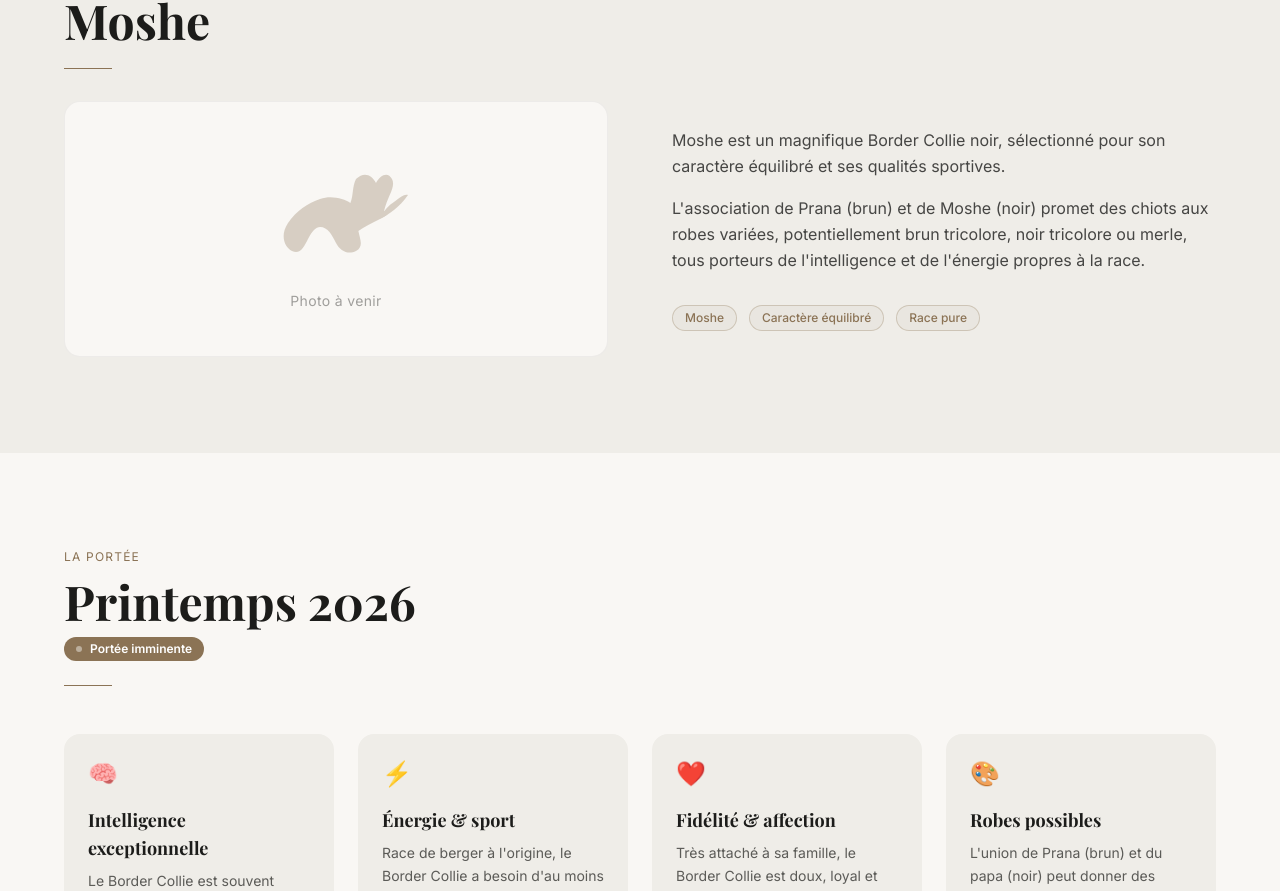
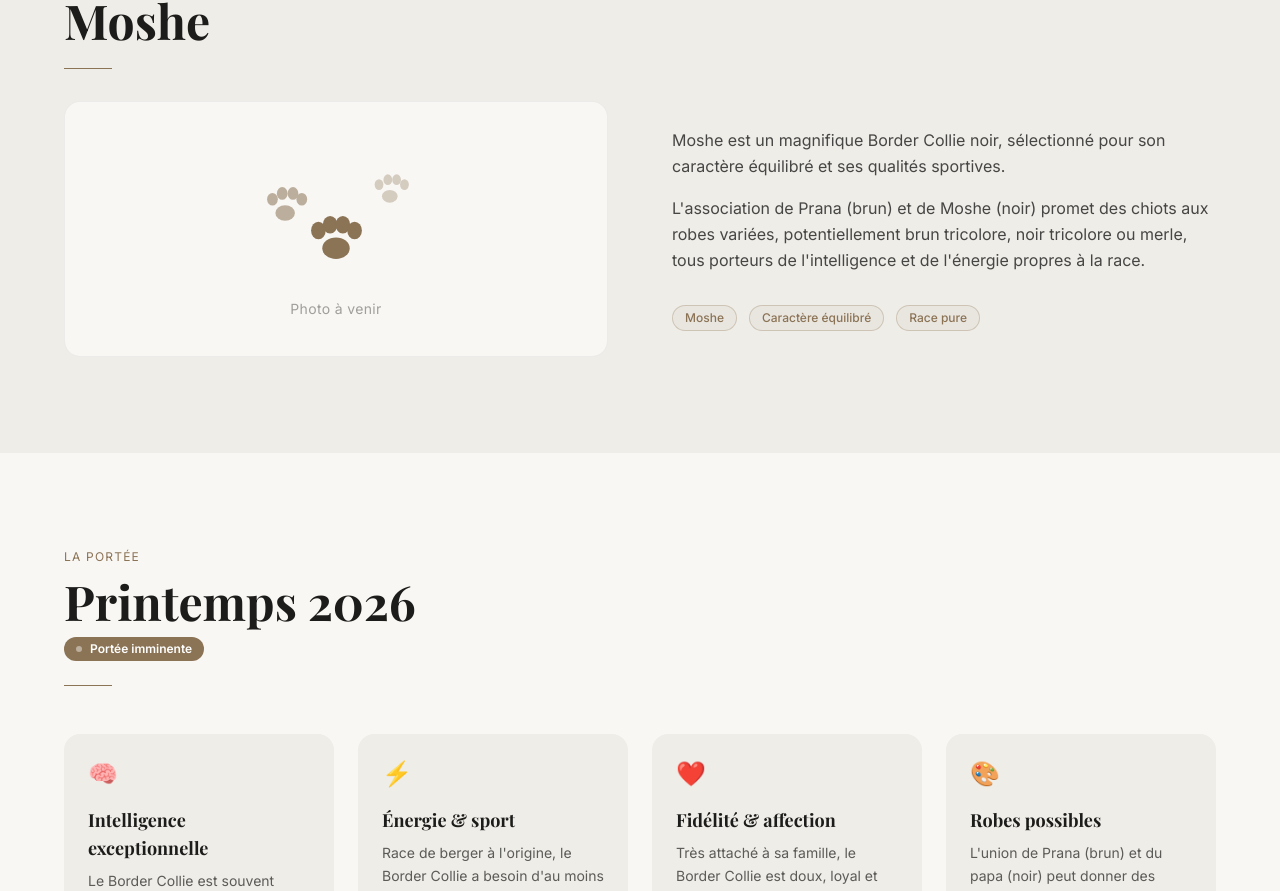
Before and after one commit to marcdebiolley/prana, a Next.js app: page / in a window 1280 px wide. Shown: the part 1939-2830 px from the top of the page. Built offline with nearby package versions, Linux system fonts and the light colour scheme.

Commit message:
Update layout and AboutFather component

```diff
--- a/app/layout.tsx
+++ b/app/layout.tsx
@@ -18,6 +18,9 @@ const inter = Inter({
 export const metadata: Metadata = {
   title: 'Portée de Prana — Chiots Border Collie',
   description: 'Portée imminente de Prana, Border Collie brun de 6 ans. Découvrez les parents et soumettez votre candidature d\'adoption.',
+  icons: {
+    icon: [{ url: '/icon.svg', type: 'image/svg+xml' }],
+  },
   openGraph: {
     title: 'Portée de Prana — Chiots Border Collie',
     description: 'Portée imminente de Prana, Border Collie brun de 6 ans.',
--- a/components/AboutFather.tsx
+++ b/components/AboutFather.tsx
@@ -1,28 +1,38 @@
 import FadeInSection from './FadeInSection'
 
-function BorderCollieIcon() {
+function PawsIcon() {
   return (
     <svg
-      viewBox="0 0 200 160"
+      viewBox="0 0 180 140"
       fill="none"
       xmlns="http://www.w3.org/2000/svg"
-      className="w-40 h-32 opacity-30"
+      className="w-44 h-36"
       aria-hidden="true"
     >
-      <path
-        d="M160 80 C165 60, 175 50, 170 40 C165 30, 155 35, 150 45
-           C145 35, 135 30, 125 40 C120 50, 122 60, 118 70
-           C110 65, 95 60, 80 65 C65 70, 50 80, 40 95
-           C30 110, 35 125, 45 130 C55 135, 60 125, 65 115
-           C70 105, 75 100, 80 100 C90 100, 95 110, 100 120
-           C105 130, 115 135, 125 130 C135 125, 130 115, 128 105
-           C135 100, 145 95, 155 90 C165 85, 168 82, 160 80Z"
-        fill="#8B7355"
-      />
-      <path
-        d="M155 90 C165 85, 180 75, 190 60 C185 58, 178 65, 168 72 C162 77, 158 83, 155 90Z"
-        fill="#8B7355"
-      />
+      {/* Patte grande — centre bas */}
+      <g fill="#8B7355" opacity="1">
+        <ellipse cx="90" cy="108" rx="14" ry="11" />
+        <ellipse cx="72" cy="90" rx="7.5" ry="9" />
+        <ellipse cx="84" cy="84" rx="7.5" ry="9" />
+        <ellipse cx="97" cy="84" rx="7.5" ry="9" />
+        <ellipse cx="109" cy="90" rx="7.5" ry="9" />
+      </g>
+      {/* Patte moyenne — haut gauche */}
+      <g fill="#8B7355" opacity="0.55">
+        <ellipse cx="38" cy="72" rx="10" ry="8" />
+        <ellipse cx="25" cy="58" rx="5.5" ry="6.5" />
+        <ellipse cx="35" cy="52" rx="5.5" ry="6.5" />
+        <ellipse cx="46" cy="52" rx="5.5" ry="6.5" />
+        <ellipse cx="55" cy="58" rx="5.5" ry="6.5" />
+      </g>
+      {/* Patte petite — haut droit */}
+      <g fill="#8B7355" opacity="0.32">
+        <ellipse cx="145" cy="55" rx="8" ry="6.5" />
+        <ellipse cx="134" cy="43" rx="4.5" ry="5.5" />
+        <ellipse cx="143" cy="38" rx="4.5" ry="5.5" />
+        <ellipse cx="152" cy="38" rx="4.5" ry="5.5" />
+        <ellipse cx="160" cy="43" rx="4.5" ry="5.5" />
+      </g>
     </svg>
   )
 }
@@ -43,7 +53,7 @@ export default function AboutFather() {
           <FadeInSection delay={0.1}>
             <div className="flex items-center justify-center h-64 rounded-2xl bg-bg border border-text/5">
               <div className="text-center">
-                <BorderCollieIcon />
+                <PawsIcon />
                 <p className="font-sans text-sm text-text/40 mt-4 tracking-wide">Photo à venir</p>
               </div>
             </div>
```
Also changed, not shown: .claude/adoption-prana-claude-backup/settings.local.json (added), .claude/launch.json (added), app/icon.svg (added), 1 other file (tests, documents, lock files or other folders).
